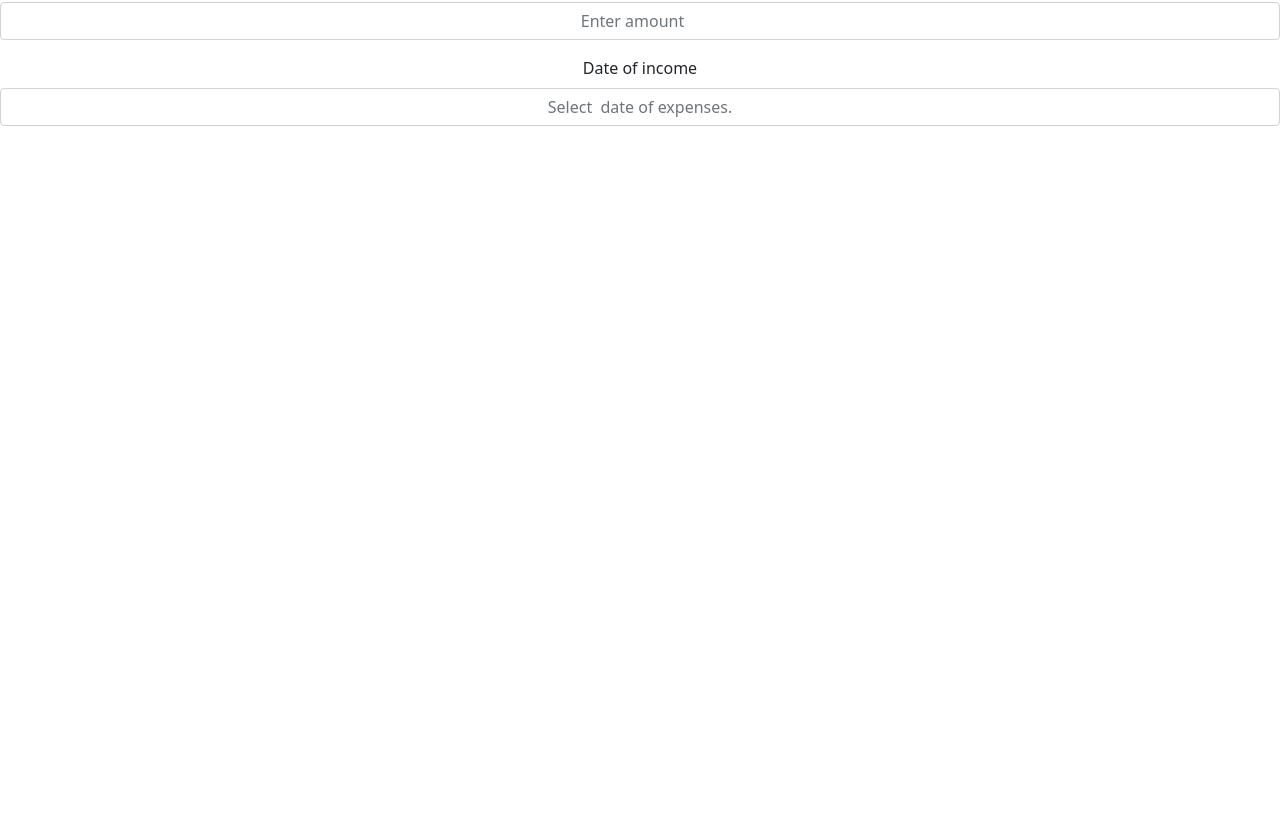
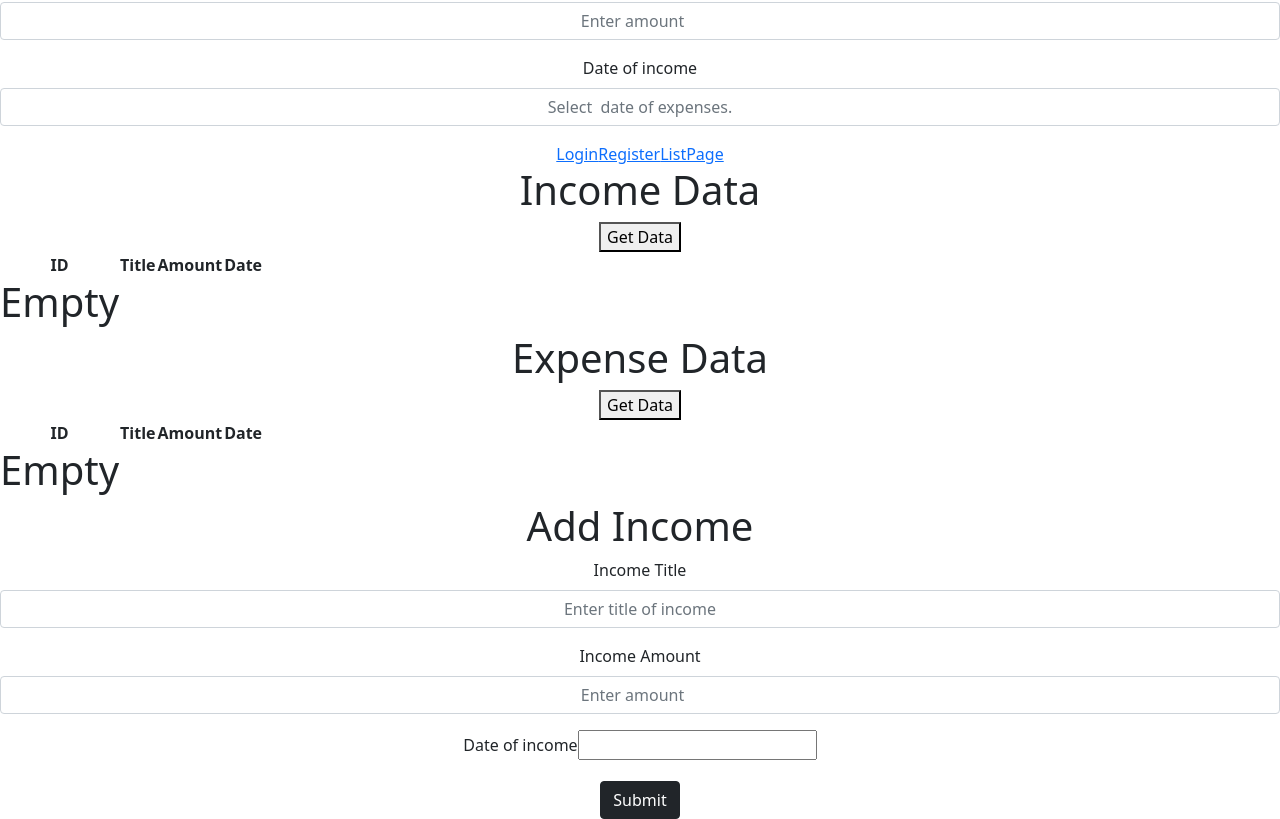
Before and after one commit to preetika-9/Bootcamp_Project, a React (Create React App) app: page /expenses in a window 1280 px wide. Shown: the part 172-991 px from the top of the page. Before the commit the page ends 800 px from the top, so only its background shows below. Built offline with nearby package versions, Linux system fonts and the light colour scheme.

Commit message:
managed files

```diff
--- a/src/App.js
+++ b/src/App.js
@@ -1,15 +1,17 @@
 import "./App.css";
+import React from "react";
 import { AppRoutes } from "./Routes";
 import { AddIncome } from "./components/organisms/addIncome";
 import { ListPage } from "./components/organisms/ListPage";
+import Header from "./Routes/Header/Header";
 
 function App() {
   return (
     <>
       <AppRoutes />
-      {/* <Header /> */}
-      {/* <ListPage />
-      <AddIncome /> */}
+      <Header />
+      <ListPage />
+      <AddIncome />
     </>
   );
 }
--- a/src/Routes/Header/Header.js
+++ b/src/Routes/Header/Header.js
@@ -1,3 +1,4 @@
+import React from "react";
 import { Link } from "react-router-dom";
 
 function Header() {
--- a/src/components/ExpensesComponent/AddExpenses.js
+++ b/src/components/ExpensesComponent/AddExpenses.js
@@ -4,7 +4,7 @@ import { Controller, useForm } from "react-hook-form";
 import { InputField } from "../molecules/InputField";
 
 const AddExpenses = () => {
-  const { control, handleSubmit, formState } = useForm();
+  const { control, handleSubmit } = useForm();
   const submitHandler = () => {};
   return (
     <>
--- a/src/components/organisms/Login/Login.js
+++ b/src/components/organisms/Login/Login.js
@@ -24,7 +24,7 @@ const Login = () => {
 
   const navigate = useNavigate();
   const goToRegister = () => {
-    navigate("/register");
+    navigate("/listpage");
   };
 
   const dispatch = useDispatch();
```
